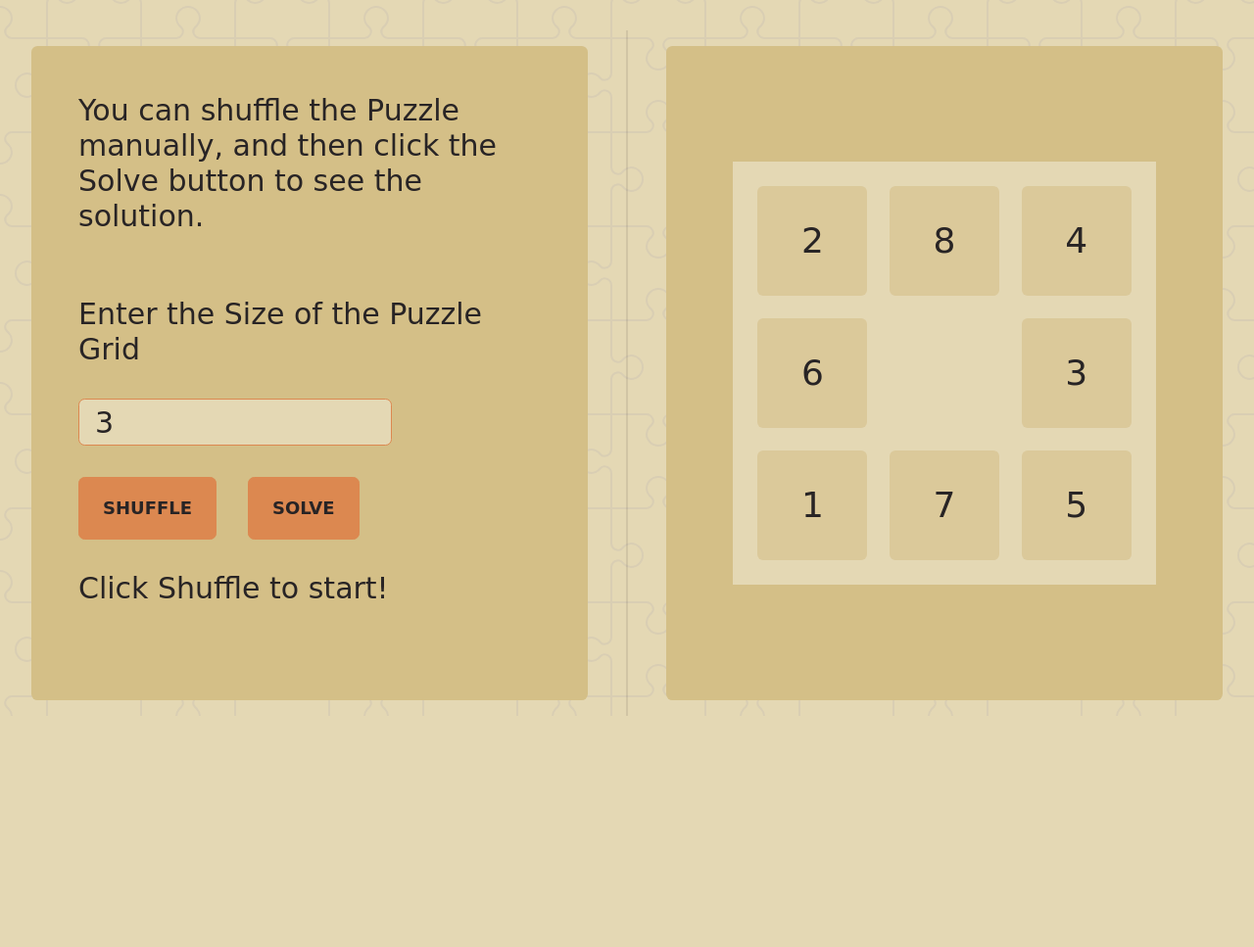
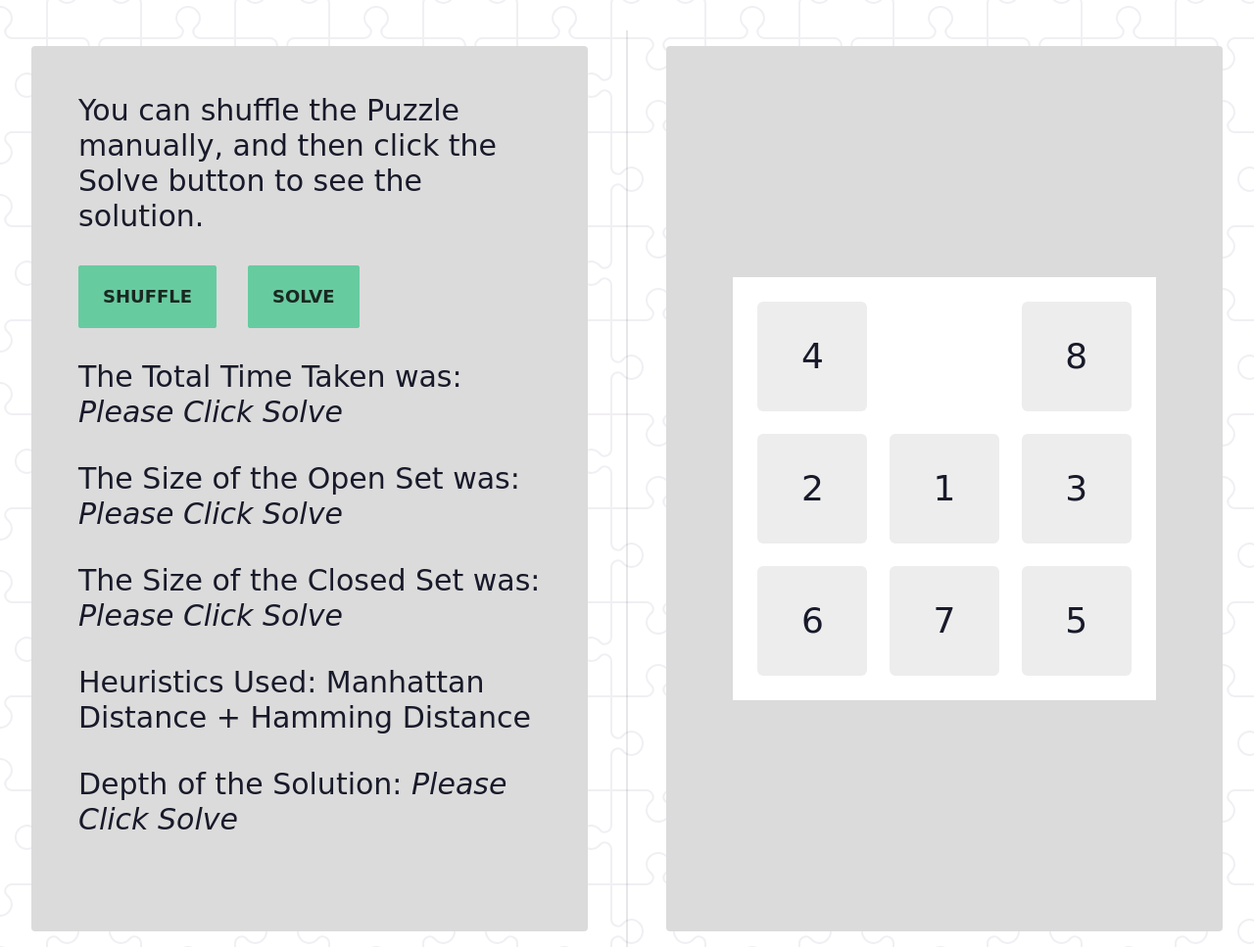
Before and after one commit to KrishnarajT/Eight-Puzzler, a website built with Parcel: page index.html in a window 1280 px wide. Shown: the part 201-1168 px from the top of the page at 98% size. Before the commit the page ends 932 px from the top, so only its background shows below. Built offline with nearby package versions, Linux system fonts and the light colour scheme.

Commit message:
added stats

```diff
--- a/index.html
+++ b/index.html
@@ -1,5 +1,5 @@
 <!DOCTYPE html>
-<html lang="en" data-theme="retro">
+<html lang="en" data-theme="corporate">
 	<head>
 		<meta charset="UTF-8" />
 		<meta name="viewport" content="width=device-width, initial-scale=1.0" />
@@ -28,21 +28,6 @@
 					You can shuffle the Puzzle manually, and then click the
 					Solve button to see the solution.
 				</div>
-				<div class="text-3xl p-4 m-4">
-					Enter the Size of the Puzzle Grid
-				</div>
-				<div class="p-4 m-4 mt-0 pt-0">
-					<input
-						min="3"
-						max="10"
-						id="size-input"
-						value="3"
-						type="number"
-						placeholder="Type here"
-						class="input input-bordered input-accent w-full max-w-xs text-3xl"
-					/>
-				</div>
-
 				<div
 					class="p-4 m-4 mt-0 pt-0 flex gap-8 items-center justify-start"
 				>
@@ -64,11 +49,36 @@
 				</div>
 
 				<div
-					id="comment"
+					id="time_taken"
 					class="text-3xl text-base-content p-4 m-4 mt-0 pt-0"
 				>
-					Click Shuffle to start!
+					The Total Time Taken was: <span class="italic">Please Click Solve </span>
 				</div>
+				<div
+					id="open_set"
+					class="text-3xl text-base-content p-4 m-4 mt-0 pt-0"
+				>
+					The Size of the Open Set was: <span class="italic">Please Click Solve </span>
+				</div>
+				<div
+					id="closed_set"
+					class="text-3xl text-base-content p-4 m-4 mt-0 pt-0"
+				>
+					The Size of the Closed Set was: <span class="italic">Please Click Solve </span>
+				</div>
+				<div
+					id="heuristic"
+					class="text-3xl text-base-content p-4 m-4 mt-0 pt-0"
+				>
+					Heuristics Used: Manhattan Distance + Hamming Distance
+				</div>
+				<div
+					id="depth"
+					class="text-3xl text-base-content p-4 m-4 mt-0 pt-0"
+				>
+					Depth of the Solution: <span class="italic">Please Click Solve </span>
+				</div>
+
 			</div>
 			<div class="divider divider-horizontal"></div>
 			<div
--- a/index.js
+++ b/index.js
@@ -59,7 +59,7 @@ class PC {
 }
 // [2, 8, 4, 6, 9, 3, 1, 7, 5],
 // Sample puzzle configuration (numbers represent puzzle pieces)
-var board_puz_conf = new PC([2, 8, 4, 6, 9, 3, 1, 7, 5], null, null, 0);
+var board_puz_conf = new PC([4, 9, 8, 2, 1, 3, 6, 7, 5], null, null, 0);
 var number_elements = {};
 // Function to compare puzzle configurations. that are arrays.
 function comparePuzzleConfigurations(puz_config1, puz_config2) {
@@ -134,11 +134,13 @@ function moveTile(number) {
 
 // Function to move tile
 function pseudo_moveTile(number, given_puz_conf) {
+	const given_puz_conf_puz_config = given_puz_conf.get_puz_config();
+
 	// change the puzzle configuration
-	const index = given_puz_conf.get_puz_config().indexOf(parseInt(number));
-	const zeroIndex = given_puz_conf.get_puz_config().indexOf(9);
+	const index = given_puz_conf_puz_config.indexOf(parseInt(number));
+	const zeroIndex = given_puz_conf_puz_config.indexOf(9);
 	const new_puzzle_config = new PC(
-		given_puz_conf.get_puz_config().slice(),
+		given_puz_conf_puz_config.slice(),
 		given_puz_conf,
 		number,
 		given_puz_conf.get_g_score() + 1
@@ -160,7 +162,6 @@ function pseudo_moveTile(number, given_puz_conf) {
 
 // Function to check if tile is movable
 function isMovable(tile, puz_conf) {
-
 	// Check if tile is in same row or column as empty tile
 	if (tile === 9) {
 		return false;
@@ -284,6 +285,8 @@ function solve() {
 	open_set = [board_puz_conf];
 	closed_set = [];
 	console.time("solve");
+	const startTime = performance.now();
+
 	while (open_set.length > 0) {
 		// find the puzzle configuration with the lowest f score
 		let lowest_f_score = Math.min(
@@ -297,6 +300,20 @@ function solve() {
 		if (check_if_puz_conf_is_sol(current_puz_conf)) {
 			console.log("The puzzle is solved");
 			console.timeEnd("solve");
+			const endTime = performance.now();
+			const timeTaken = endTime - startTime;
+
+			// put details on the screen.
+			document.getElementById("time_taken").innerHTML =
+				"The Total Time Taken was: " + timeTaken + " milliseconds";
+
+			// put details on the screen.
+			document.getElementById("open_set").innerHTML =
+				"The Size of the Open Set was: " + open_set.length;
+
+			document.getElementById("closed_set").innerHTML =
+				"The Size of the Closed Set was: " + closed_set.length;
+
 			// find the path to the solution
 			let path = [];
 			let current = current_puz_conf;
@@ -304,6 +321,8 @@ function solve() {
 				path.push(current);
 				current = current.get_parent();
 			}
+			document.getElementById("depth").innerHTML =
+				"Depth of the Solution: " + path.length;
 			// animate the solution using the movetile method.
 			path.reverse();
 			console.log(path);
```
Also changed, not shown: src/style.css.
